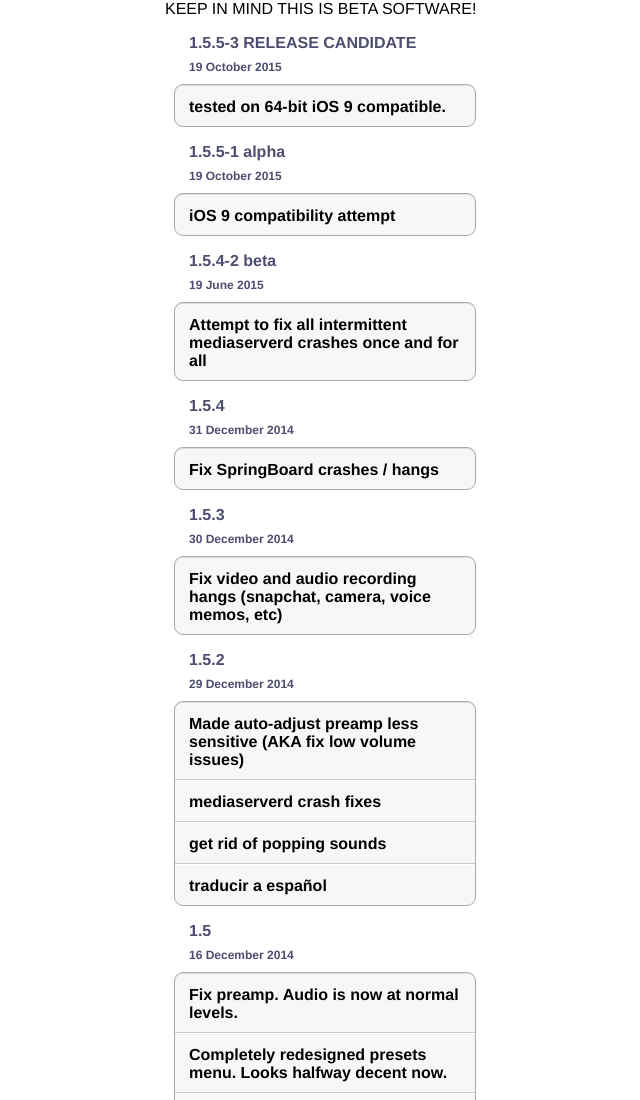
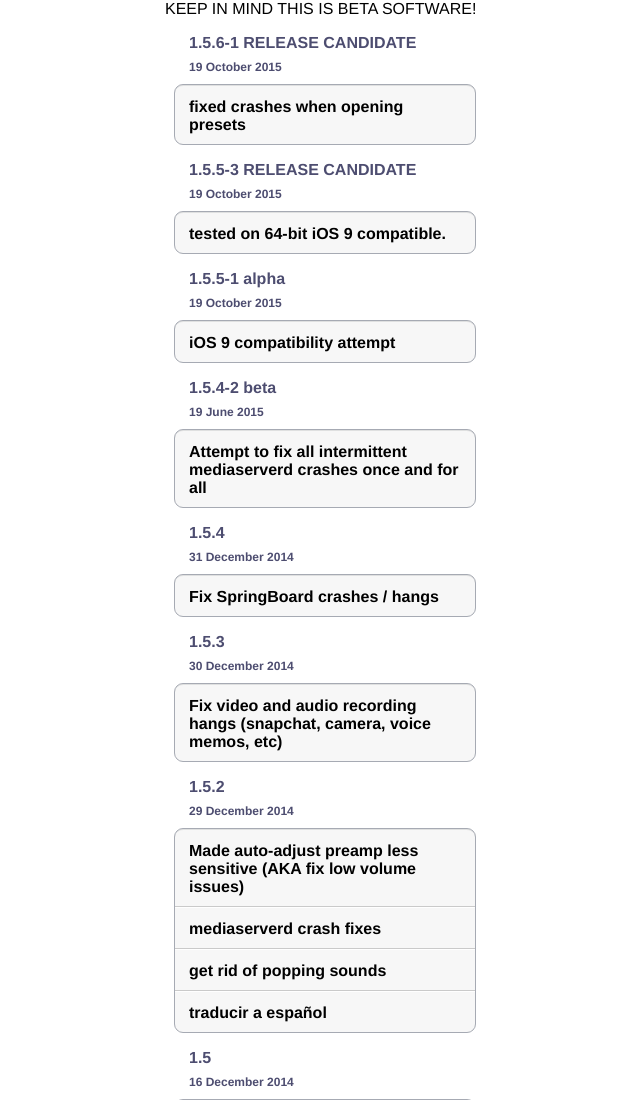
Before and after one commit to rweichler/rweichler.github.io, a plain HTML site: page view/eqe/index.html in a window 1280 px wide. Shown: the top 1100 px of the page, without its empty margins (315-955 px from the left). Drawn offline with Linux system fonts and the light colour scheme.

Commit message:
depiction

```diff
--- a/view/eqe/index.html
+++ b/view/eqe/index.html
@@ -4,6 +4,10 @@
 </head><body>
 <H1>KEEP IN MIND THIS IS BETA SOFTWARE!</H1>
 <panel>
+    <label>1.5.6-1 RELEASE CANDIDATE<br/><span style="font-size:12px">19 October 2015</span></label>
+    <fieldset>
+        <div><label>fixed crashes when opening presets</label></div>
+    </fieldset>
     <label>1.5.5-3 RELEASE CANDIDATE<br/><span style="font-size:12px">19 October 2015</span></label>
     <fieldset>
         <div><label>tested on 64-bit iOS 9 compatible.</label></div>
```
